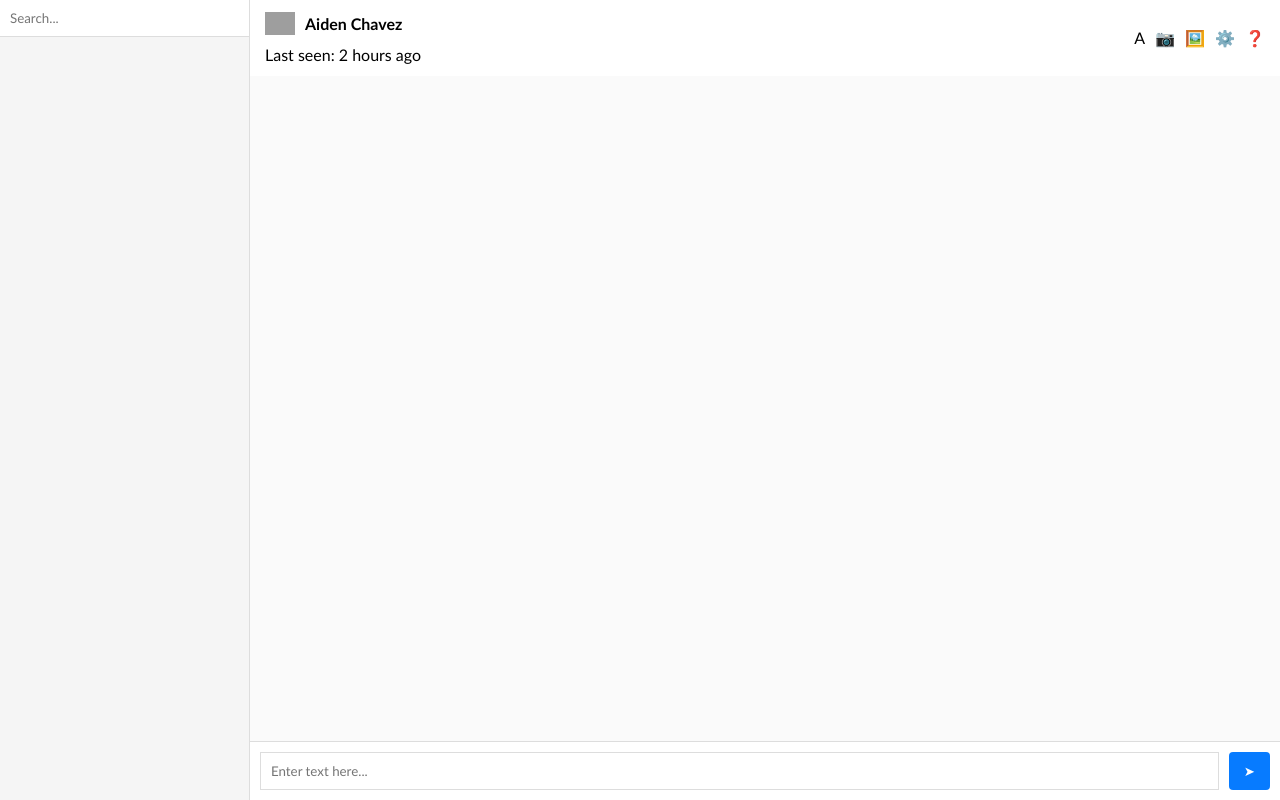
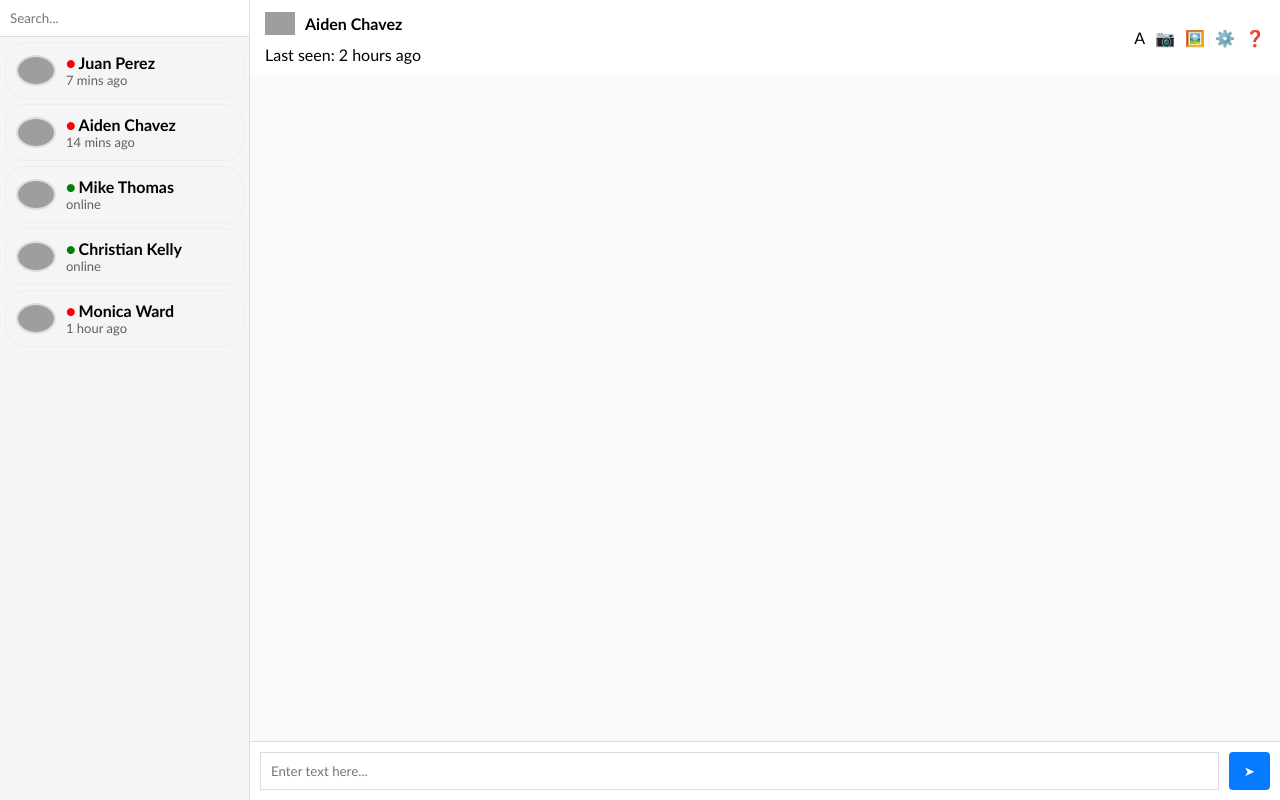
Before and after one commit to matuone/proyecto-final-react, a React (Vite) app: page /chat in a window 1280 px wide. Built offline with nearby package versions, Linux system fonts and the light colour scheme; grey boxes are pictures that could not be loaded.

Commit message:
agregando usuarios en e l sidebar

```diff
--- a/src/components/Sidebar.jsx
+++ b/src/components/Sidebar.jsx
@@ -1,9 +1,64 @@
 export default function Sidebar() {
+
+  const users = [
+    {
+      id: 1,
+      name: "Juan Perez",
+      status: "offline",
+      lastSeen: "7 mins ago",
+    },
+    {
+      id: 1,
+      name: "Aiden Chavez",
+      status: "offline",
+      lastSeen: "14 mins ago",
+
+    },
+    {
+      id: 1,
+      name: "Mike Thomas",
+      status: "online",
+      lastSeen: "",
+    },
+    {
+      id: 1,
+      name: "Christian Kelly",
+      status: "online",
+      lastSeen: "",
+    },
+    {
+      id: 1,
+      name: "Monica Ward",
+      status: "offline",
+      lastSeen: "1 hour ago",
+    },
+
+  ]
+
+
+
   return (
     <div className="sidebar">
       <input type="text" placeholder="Search..." className="search" />
       <ul className="user-list">
-        {[].map((u, i) => (
+        {
+          users.map(user => <li className="user">
+            <img className="avatar" src="https://encrypted-tbn0.gstatic.com/images?q=tbn:ANd9GcQ4YreOWfDX3kK-QLAbAL4ufCPc84oI2MA8Xg&s" alt="" />
+            <div>
+
+            </div>
+            <div className="user-info">
+              <strong>
+                <span style={{ color: user.status === "online" ? "green" : "red", marginRight: "3px" }}>●</span>{user.name}
+              </strong>
+              <small>{user.status === "offline" ? user.lastSeen : "online"}</small>
+            </div>
+          </li>)
+        }
+
+
+
+        {/*[].map((u, i) => (
           <li key={i} className="user">
             <img src={u.avatar} alt={u.name} className="avatar" />
             <div className={`status ${u.status}`}></div>
@@ -12,7 +67,7 @@ export default function Sidebar() {
               {u.lastSeen && <span className="last-seen"> - {u.lastSeen}</span>}
             </div>
           </li>
-        ))}
+        ))*/}
       </ul>
     </div>
   )
--- a/src/index.css
+++ b/src/index.css
@@ -25,6 +25,45 @@
 }
 
 /* user list */
+.user-list {
+  list-style: none;
+  padding: 5px;
+  display: flex;
+  flex-direction: column;
+  gap: 5px;
+
+}
+
+.user {
+  display: flex;
+  align-items: center;
+  padding: 10px;
+  width: 100%;
+  cursor: pointer;
+  border-radius: 20px;
+  border: 1px solid #eee;
+}
+
+.user:hover {
+  background-color: #eee;
+}
+
+.user-info {
+  display: flex;
+  flex-direction: column;
+}
+
+.user-info small {
+  color: rgb(95, 95, 95);
+  font-size: 13px;
+}
+
+.avatar {
+  width: 40px;
+  border-radius: 50%;
+  margin-right: 10px;
+  border: 2px solid #ddd;
+}
 
 /* end user list */
 
```
